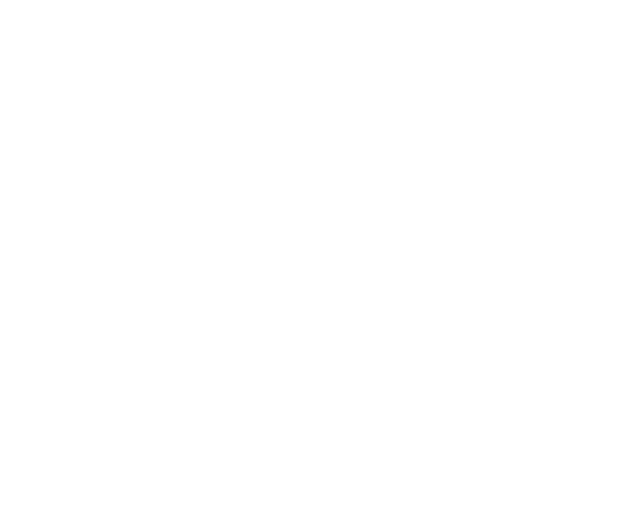
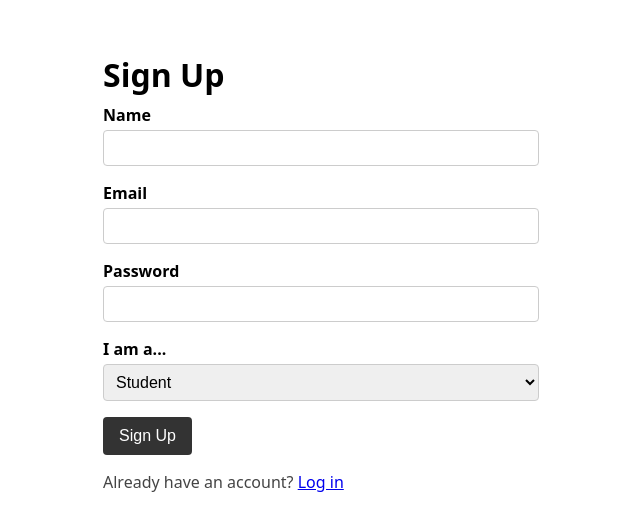
Before and after one commit to nshreyashdonal-beep/Levelup, a React (Vite) app in the folder client/: page /signup in a window 1280 px wide. Before the commit this address had no page. Shown: the top 530 px of the page, without its empty margins (319-959 px from the left). Built offline with nearby package versions, Linux system fonts and the light colour scheme.

Commit message:
uploading left files

```diff
--- a/client/src/App.css
+++ /dev/null
@@ -1,18 +0,0 @@
-/* src/App.css */
-/* Plain CSS, no framework — a simple readable starting point. */
-
-.page {
-  max-width: 800px;
-  margin: 0 auto;
-  padding: 32px;
-  font-family: system-ui, sans-serif;
-}
-
-.page h1 {
-  font-size: 2rem;
-  margin-bottom: 8px;
-}
-
-.page p {
-  color: #444;
-}
--- a/client/src/App.jsx
+++ b/client/src/App.jsx
@@ -1,16 +1,19 @@
 // src/App.jsx
 // Defines which "page" component shows for which URL path.
-// Only one route exists so far — more get added as we build each page
-// (auth pages, course browse, dashboards, etc.) as separate pieces.
+// No CSS import here — App itself renders no markup of its own, just
+// routes to whichever page component matches the current URL.
 
 import { Routes, Route } from 'react-router-dom'
 import Home from './pages/Home.jsx'
-import './App.css'
+import Login from './pages/Login.jsx'
+import Signup from './pages/Signup.jsx'
 
 function App() {
   return (
     <Routes>
       <Route path="/" element={<Home />} />
+      <Route path="/login" element={<Login />} />
+      <Route path="/signup" element={<Signup />} />
     </Routes>
   )
 }
--- /dev/null
+++ b/client/src/api.js
@@ -0,0 +1,5 @@
+// src/api.js
+// One shared constant for where the backend lives. Every page that needs
+// to call the API imports this instead of typing the URL out each time.
+
+export const API_BASE = 'http://localhost:3000';
--- a/client/src/index.css
+++ b/client/src/index.css
@@ -1,5 +1,5 @@
 /* src/index.css */
-/* Minimal global reset — applies to the whole page, before .page styles kick in. */
+/* Global reset + the shared page wrapper every page uses. */
 
 * {
   box-sizing: border-box;
@@ -7,4 +7,20 @@
 
 body {
   margin: 0;
+  font-family: system-ui, sans-serif;
 }
+
+.page {
+  max-width: 500px;
+  margin: 0 auto;
+  padding: 32px;
+}
+
+.page h1 {
+  font-size: 2rem;
+  margin-bottom: 8px;
+}
+
+.page p {
+  color: #444;
+}
--- /dev/null
+++ b/client/src/pages/Login.jsx
@@ -0,0 +1,82 @@
+// src/pages/Login.jsx
+// A simple login form. On success, saves the token to localStorage and
+// sends the user to the homepage.
+
+import { useState } from 'react';
+import { useNavigate, Link } from 'react-router-dom';
+import { API_BASE } from '../api.js';
+import '../styles/forms.css';
+
+function Login() {
+  const [email, setEmail] = useState('');
+  const [password, setPassword] = useState('');
+  const [error, setError] = useState('');
+  const navigate = useNavigate();
+
+  async function handleSubmit(e) {
+    e.preventDefault(); // stops the browser from doing a full page reload on submit
+    setError('');
+
+    try {
+      const response = await fetch(`${API_BASE}/api/auth/login`, {
+        method: 'POST',
+        headers: { 'Content-Type': 'application/json' },
+        body: JSON.stringify({ email, password }),
+      });
+
+      const data = await response.json();
+
+      if (!response.ok) {
+        // The server sent back an error message (e.g. "Invalid email or password")
+        setError(data.error);
+        return;
+      }
+
+      // Save the token so future requests can prove who's logged in.
+      localStorage.setItem('token', data.token);
+      localStorage.setItem('user', JSON.stringify(data.user));
+
+      navigate('/'); // send them to the homepage now that they're logged in
+    } catch (err) {
+      setError('Could not reach the server. Is it running?');
+    }
+  }
+
+  return (
+    <div className="page">
+      <h1>Log In</h1>
+
+      <form onSubmit={handleSubmit}>
+        <div className="form-row">
+          <label>Email</label>
+          <input
+            type="email"
+            value={email}
+            onChange={(e) => setEmail(e.target.value)}
+            required
+          />
+        </div>
+
+        <div className="form-row">
+          <label>Password</label>
+          <input
+            type="password"
+            value={password}
+            onChange={(e) => setPassword(e.target.value)}
+            required
+          />
+        </div>
+
+        {error && <p className="error">{error}</p>}
+
+        <button type="submit">Log In</button>
+      </form>
+
+      <p>
+        Don't have an account? <Link to="/signup">Sign up</Link>
+      </p>
+    </div>
+  );
+}
+
+export default Login;
--- /dev/null
+++ b/client/src/pages/Signup.jsx
@@ -0,0 +1,98 @@
+// src/pages/Signup.jsx
+// A registration form, including a choice between student and instructor.
+
+import { useState } from 'react';
+import { useNavigate, Link } from 'react-router-dom';
+import { API_BASE } from '../api.js';
+import '../styles/forms.css';
+
+function Signup() {
+  const [name, setName] = useState('');
+  const [email, setEmail] = useState('');
+  const [password, setPassword] = useState('');
+  const [role, setRole] = useState('student');
+  const [error, setError] = useState('');
+  const navigate = useNavigate();
+
+  async function handleSubmit(e) {
+    e.preventDefault();
+    setError('');
+
+    try {
+      const response = await fetch(`${API_BASE}/api/auth/register`, {
+        method: 'POST',
+        headers: { 'Content-Type': 'application/json' },
+        body: JSON.stringify({ name, email, password, role }),
+      });
+
+      const data = await response.json();
+
+      if (!response.ok) {
+        setError(data.error);
+        return;
+      }
+
+      // Registration doesn't log you in automatically (no token comes back
+      // from /register) — send them to the login page to sign in next.
+      navigate('/login');
+    } catch (err) {
+      setError('Could not reach the server. Is it running?');
+    }
+  }
+
+  return (
+    <div className="page">
+      <h1>Sign Up</h1>
+
+      <form onSubmit={handleSubmit}>
+        <div className="form-row">
+          <label>Name</label>
+          <input
+            type="text"
+            value={name}
+            onChange={(e) => setName(e.target.value)}
+            required
+          />
+        </div>
+
+        <div className="form-row">
+          <label>Email</label>
+          <input
+            type="email"
+            value={email}
+            onChange={(e) => setEmail(e.target.value)}
+            required
+          />
+        </div>
+
+        <div className="form-row">
+          <label>Password</label>
+          <input
+            type="password"
+            value={password}
+            onChange={(e) => setPassword(e.target.value)}
+            required
+          />
+        </div>
+
+        <div className="form-row">
+          <label>I am a...</label>
+          <select value={role} onChange={(e) => setRole(e.target.value)}>
+            <option value="student">Student</option>
+            <option value="instructor">Instructor</option>
+          </select>
+        </div>
+
+        {error && <p className="error">{error}</p>}
+
+        <button type="submit">Sign Up</button>
+      </form>
+
+      <p>
+        Already have an account? <Link to="/login">Log in</Link>
+      </p>
+    </div>
+  );
+}
+
+export default Signup;
--- /dev/null
+++ b/client/src/styles/forms.css
@@ -0,0 +1,42 @@
+/* src/styles/forms.css */
+/* Shared styling for the login/signup forms. Kept in one file since
+   both pages use identical form styling — copy-pasting the same rules
+   into two separate files would just mean editing both every time. */
+
+.form-row {
+  margin-bottom: 16px;
+  display: flex;
+  flex-direction: column;
+}
+
+.form-row label {
+  margin-bottom: 4px;
+  font-weight: bold;
+}
+
+.form-row input,
+.form-row select {
+  padding: 8px;
+  font-size: 1rem;
+  border: 1px solid #ccc;
+  border-radius: 4px;
+}
+
+button[type="submit"] {
+  padding: 10px 16px;
+  font-size: 1rem;
+  background: #333;
+  color: white;
+  border: none;
+  border-radius: 4px;
+  cursor: pointer;
+}
+
+button[type="submit"]:hover {
+  background: #555;
+}
+
+.error {
+  color: #c0392b;
+  margin-bottom: 12px;
+}
```
Also changed, not shown: 1 other file (tests, documents, lock files or other folders).
